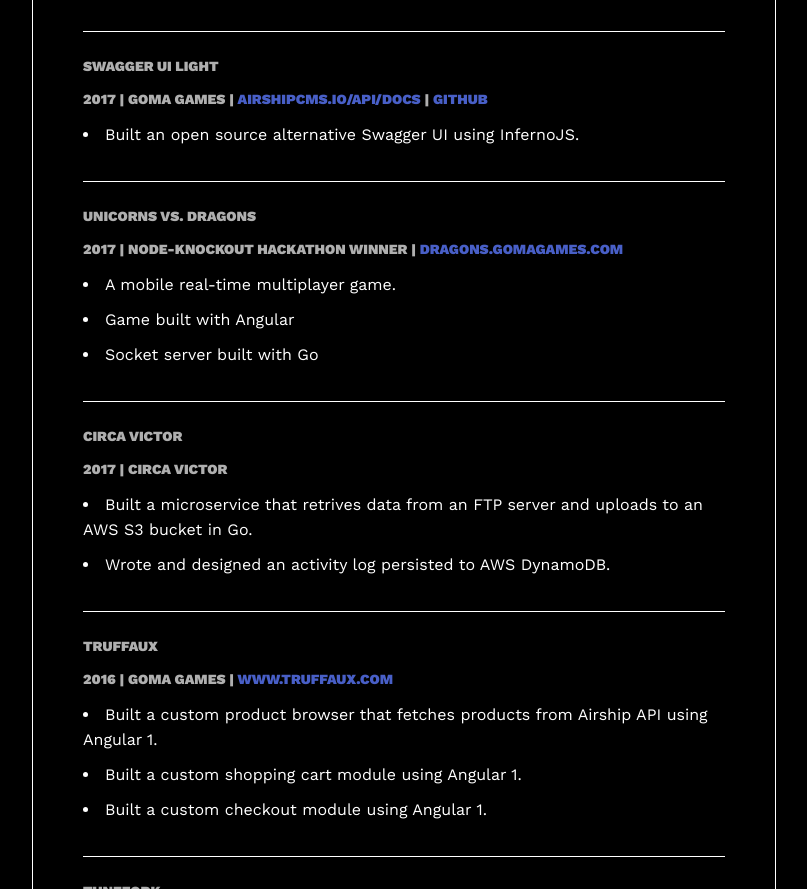
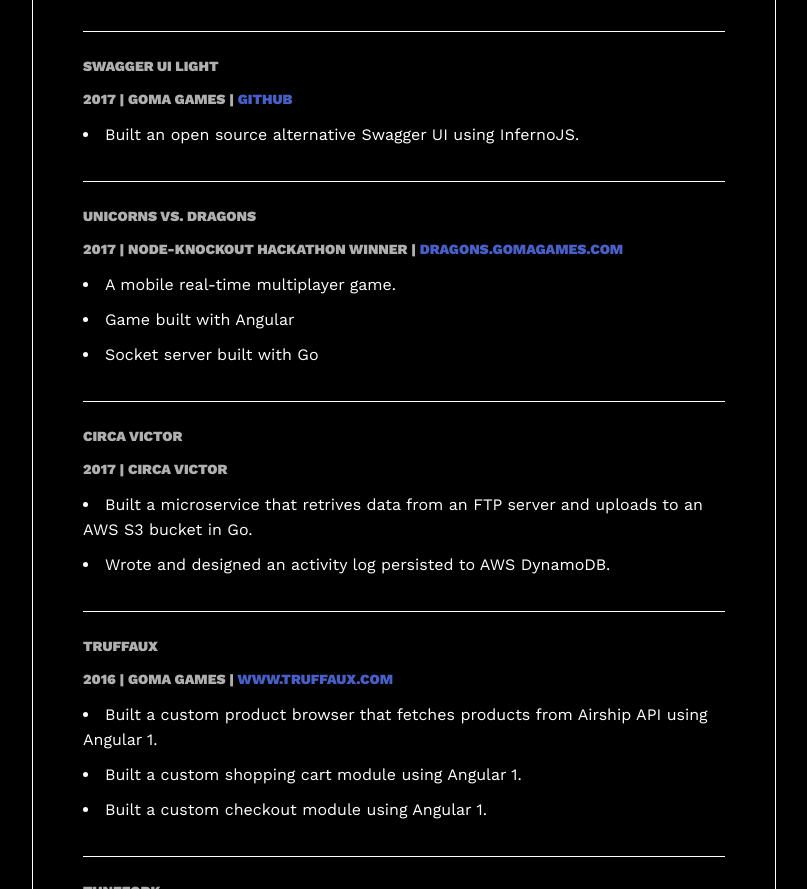
Before and after one commit to fobabett/fobabett.github.io, a website: page resume.html in a window 1280 px wide. Shown: the part 3068-3957 px from the top of the page, without its empty margins (443-1250 px from the left). Drawn offline with nearby package versions, Linux system fonts and the light colour scheme.

Commit message:
removed 'live' swagger ui link

```diff
--- a/resume.html
+++ b/resume.html
@@ -174,7 +174,7 @@
           </div>
           <div class="hidden">
             <h3>Swagger UI Light</h3>
-            <p class="date">2017 | Goma Games | <a href="https://airshipcms.io/api/docs">airshipcms.io/api/docs</a> | <a target="_blank" href="https://github.com/AirshipCMS/Swagger-UI-Light">Github</a></p>
+            <p class="date">2017 | Goma Games | <a target="_blank" href="https://github.com/AirshipCMS/Swagger-UI-Light">Github</a></p>
             <ul>
               <li><span>Built an open source alternative Swagger UI using InfernoJS.</span></li>
             </ul>
```
